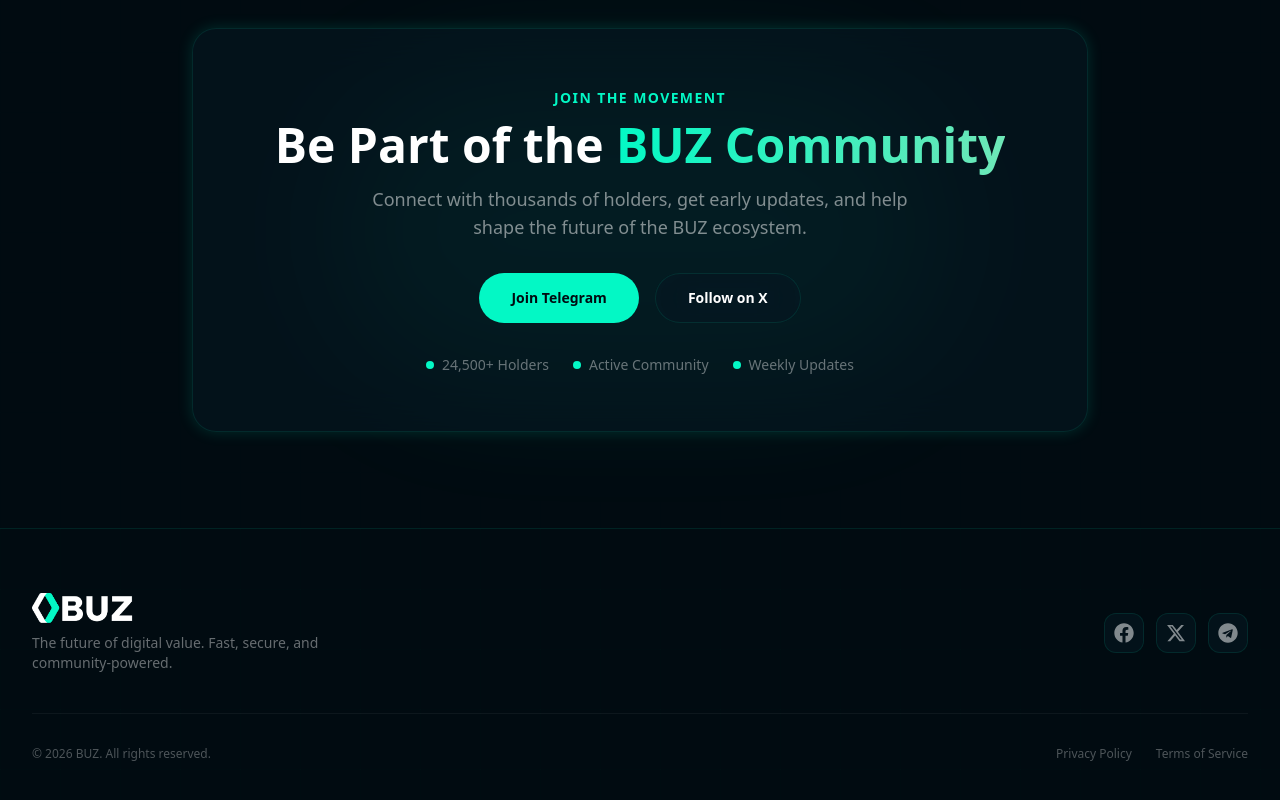
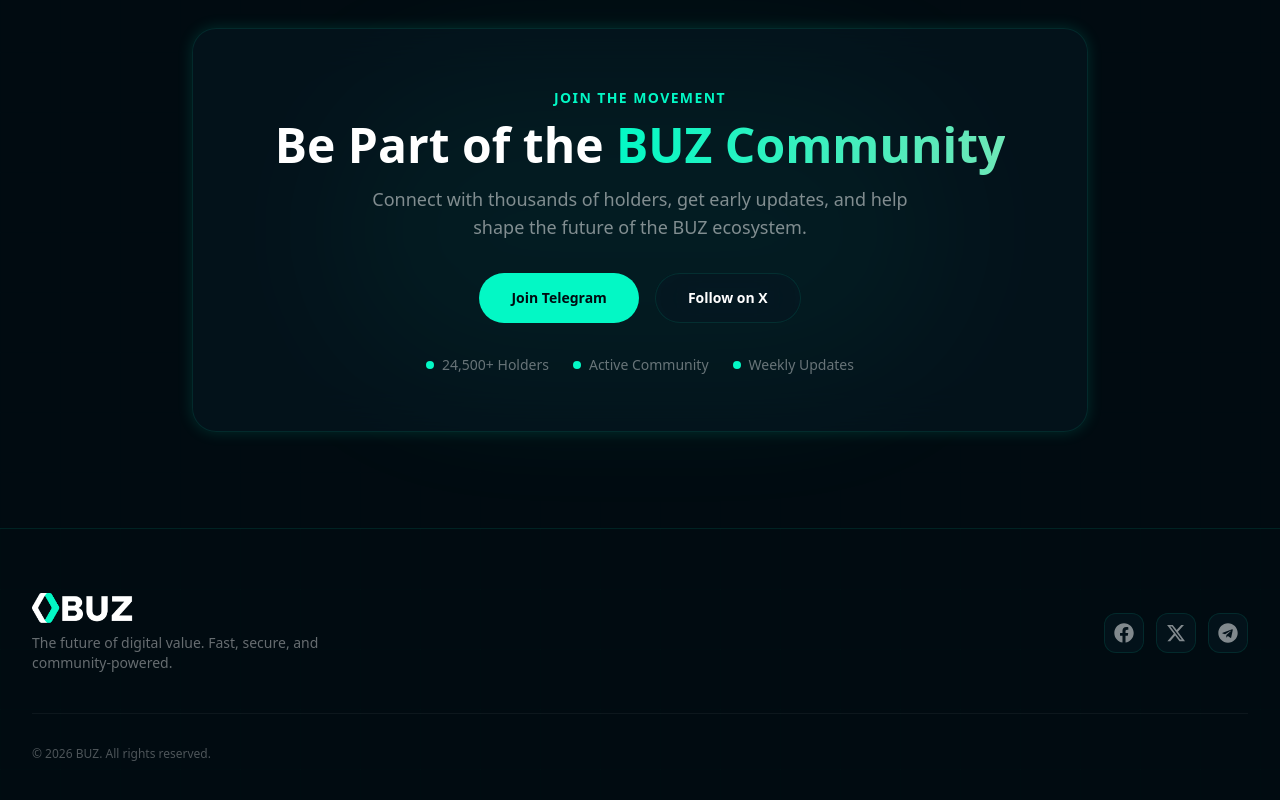
Before and after one commit to Engineering-Alasoft/Buzzcoin, a React (Vite) app: page / in a window 1280 px wide. Shown: the part 7342-8142 px from the top of the page. Built offline with nearby package versions, Linux system fonts and the light colour scheme; the HTML template or start-up script is replaced by a standard one; a web font is replaced by a local one.

Commit message:
Comment out Privacy Policy and Terms of Service links in Footer component for future use.

```diff
--- a/src/components/Footer.jsx
+++ b/src/components/Footer.jsx
@@ -56,8 +56,8 @@ export default function Footer() {
             &copy; {new Date().getFullYear()} BUZ. All rights reserved.
           </p>
           <div className="flex items-center gap-6 text-xs text-white/30">
-            <a href="#" className="hover:text-primary transition-colors">Privacy Policy</a>
-            <a href="#" className="hover:text-primary transition-colors">Terms of Service</a>
+            {/* <a href="#" className="hover:text-primary transition-colors">Privacy Policy</a>
+            <a href="#" className="hover:text-primary transition-colors">Terms of Service</a> */}
           </div>
         </div>
       </div>
```
